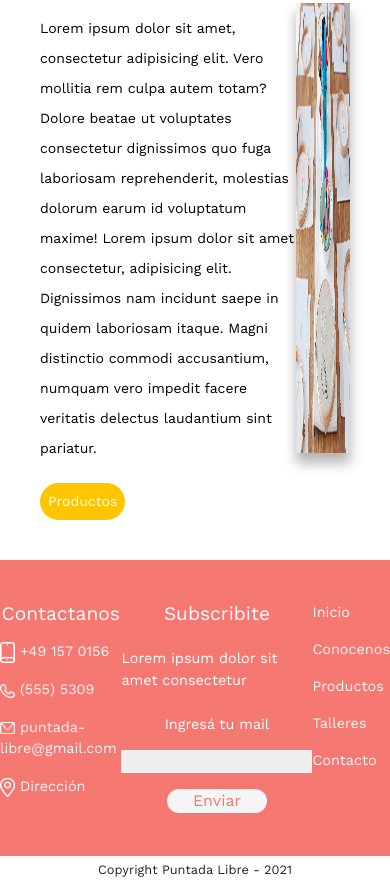
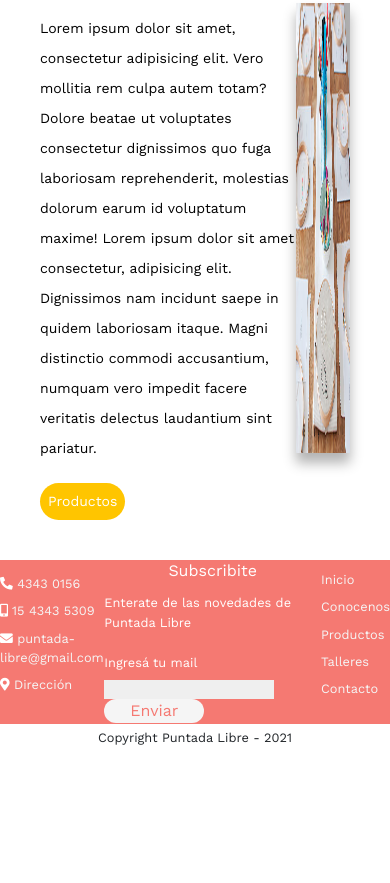
Before and after one commit to maropra/proyectoCoder, a website: page paginas/index.html in a window 390 px wide. Shown: the part 2310-3193 px from the top of the page. After the commit the page ends 3061 px from the top, so only its background shows below. Drawn offline with nearby package versions, Linux system fonts and the light colour scheme.

Commit message:
agrego iconos al footer y lo termino de acomodar, se rompe lo responsive

```diff
--- a/paginas/index.html
+++ b/paginas/index.html
@@ -121,33 +121,34 @@
     <footer class="footer">
         <!--Seccion contactanos-->
         <div class="footer__contenedor">
-            <h3 class="footer__titulo">Contactanos</h3>
             <ul class="footer__ul">
                 <li class="footer__li">
-                    <img class="footer__icono" src="../img/iconos/celblanco.png" alt="" width="25px">
-                    <a class="footer__link" href="tel:+49.157.0156">+49 157 0156</a>
+                    <i class="fas fa-phone-alt"></i>
+                    <a class="footer__link" href="tel:+49.157.0156">4343 0156</a>
                 </li>
                 <li class="footer__li">
-                    <img class="footer__icono" src="../img/iconos/telblanco.png" alt="" width="25px">
-                    <a class="footer__link" href="tel:+1(555)5309">(555) 5309</a>
+                    <i class="fas fa-mobile-alt"></i>
+                    <a class="footer__link" href="tel:+1(555)5309">15 4343 5309</a>
                 </li>
                 <li class="footer__li">
-                    <img class="footer__icono" src="../img/iconos/mailblanco.png" alt="" width="25px">
+                    <i class="fas fa-envelope"></i>
                     <a class="footer__link" href="mailto:puntada-libre@gmail.com">puntada-libre@gmail.com</a>
                 </li>
                 <li class="footer__li">
-                    <img class="footer__icono" src="../img/iconos/mapablanco.png" alt="" width="25px">
+                    <i class="fas fa-map-marker-alt"></i>
                     <a class="footer__link" href="#" target="_blank">Dirección</a>
                 </li>
             </ul>
         </div>
         <!--Seccion subscribite-->
-        <div class="footer__contenedor">
+        <div class="footer__suscripcion">
             <h3 class="footer__titulo">Subscribite</h3>
-            <p class="footer__texto">Lorem ipsum dolor sit amet consectetur</p>
-            <label for="email">Ingresá tu mail</label>
-            <input class="footer__input" type="email" id="email">
-            <button class="footer__boton">Enviar</button>
+            <p class="footer__texto">Enterate de las novedades de Puntada Libre</p>
+            <form action="">
+                <label for="email">Ingresá tu mail</label>
+                <input class="footer__input" type="email" id="email">
+                <input type="submit" class="footer__boton" value="Enviar">
+            </form>
         </div>
         <!--Seccion links de navegacion-->
         <div class="footer__contenedor">
--- a/scss/style.scss
+++ b/scss/style.scss
@@ -75,15 +75,15 @@ main h1{
         color: black;
         font-family: 'Montserrat', sans-serif;
         font-weight: 900px;
-        font-size: 2.5rem;
+        font-size: 2.3rem;
         margin-bottom: 20px;
     }
     &__texto{
         color: black;
         font-family: 'Work Sans', sans-serif;
         font-weight: 300px;
-        font-size: 18px;
-        line-height: $tamanio-titulo / 2.5;
+        font-size: 16px;
+        line-height: 1.7rem;
         margin-bottom: 20px;
     }
     &__link{
@@ -116,10 +116,6 @@ main h1{
         width: 420px;
         height: 450px;
     }
-    &__texto--center{
-        text-align: center;
-        margin: 20px 100px 20px 100px;
-    }
 }
 .secc--azul{
     background-color:$color-claro;
@@ -127,7 +123,21 @@ main h1{
 }
 
 /* contenido principal de "conocenos.html" */
-
+.conocenos{
+    padding: 0 5%;
+    display: flex;
+    align-items: center;
+    &__texto{
+        color: black;
+        font-family: 'Work Sans', sans-serif;
+        font-weight: 300px;
+        font-size: 16px;
+        line-height: 1.7rem;
+        margin-bottom: 20px;
+        text-align: center;
+        margin: 20px 100px 20px 100px;
+    }
+}
 .equipo{
     display: flex;
     flex-flow: row wrap;
@@ -224,6 +234,7 @@ main h1{
     width: 40%;
     &__row{
         display: flex;
+        align-items: center;
         gap: 10px;
     }
     &__column{
@@ -277,28 +288,31 @@ main h1{
     color: white;
     font-family: 'Work Sans', sans-serif;
     font-weight: 300px;
-    font-size: 0.9rem;
+    font-size: 0.8rem;
     display: flex;
     justify-content: space-around;
     align-items: center;
-    height: 35vh;
+
     &__contenedor{
         display: flex;
-        height: 25vh;
+        flex-direction: column;
+        align-items: flex-start;
+        gap: 5px;
+        padding: 10px 0;
+    }
+    &__suscripcion{
+        display: flex;
         flex-direction: column;
         align-items: center;
-        justify-content: space-between;
-        margin: 20px 0;
+        gap: 5px;
     }
     &__titulo{
-        font-size: 1.2rem;
-        margin-bottom: 1rem;
+        font-size: 1rem;
     }
     &__ul{
         display: flex;
-        height: 20vh;
         flex-direction: column;
-        justify-content: space-between;
+        gap: 8px;
     }
     &__li{
         list-style: none;
@@ -311,15 +325,10 @@ main h1{
         color:gainsboro;
         text-decoration: none;
     }
-    &__icono{
-        width: 15px;
-    }
     &__input{
         border: none;
-        border-bottom: 1px solid whitesmoke;
         background-color: #efefef;
         outline: none;
-        margin-bottom: 10px;
     }
     &__boton{
         display: inline-block;
```
Also changed, not shown: paginas/conocenos.html (+15 -14 lines), paginas/contacto.html (+13 -12 lines), paginas/productos.html (+13 -12 lines), paginas/talleres.html (+13 -12 lines), estilos/estilos.css.
